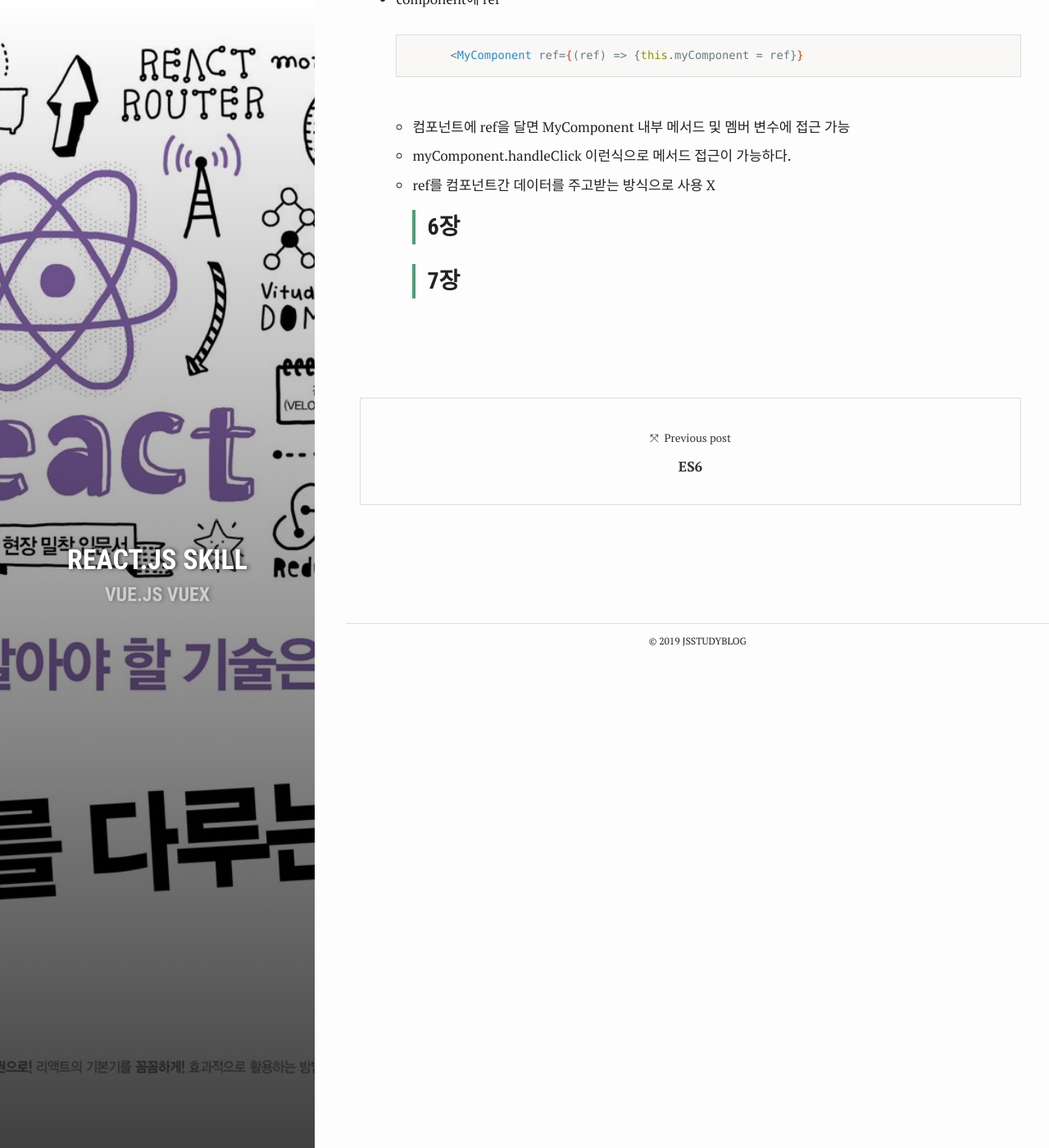
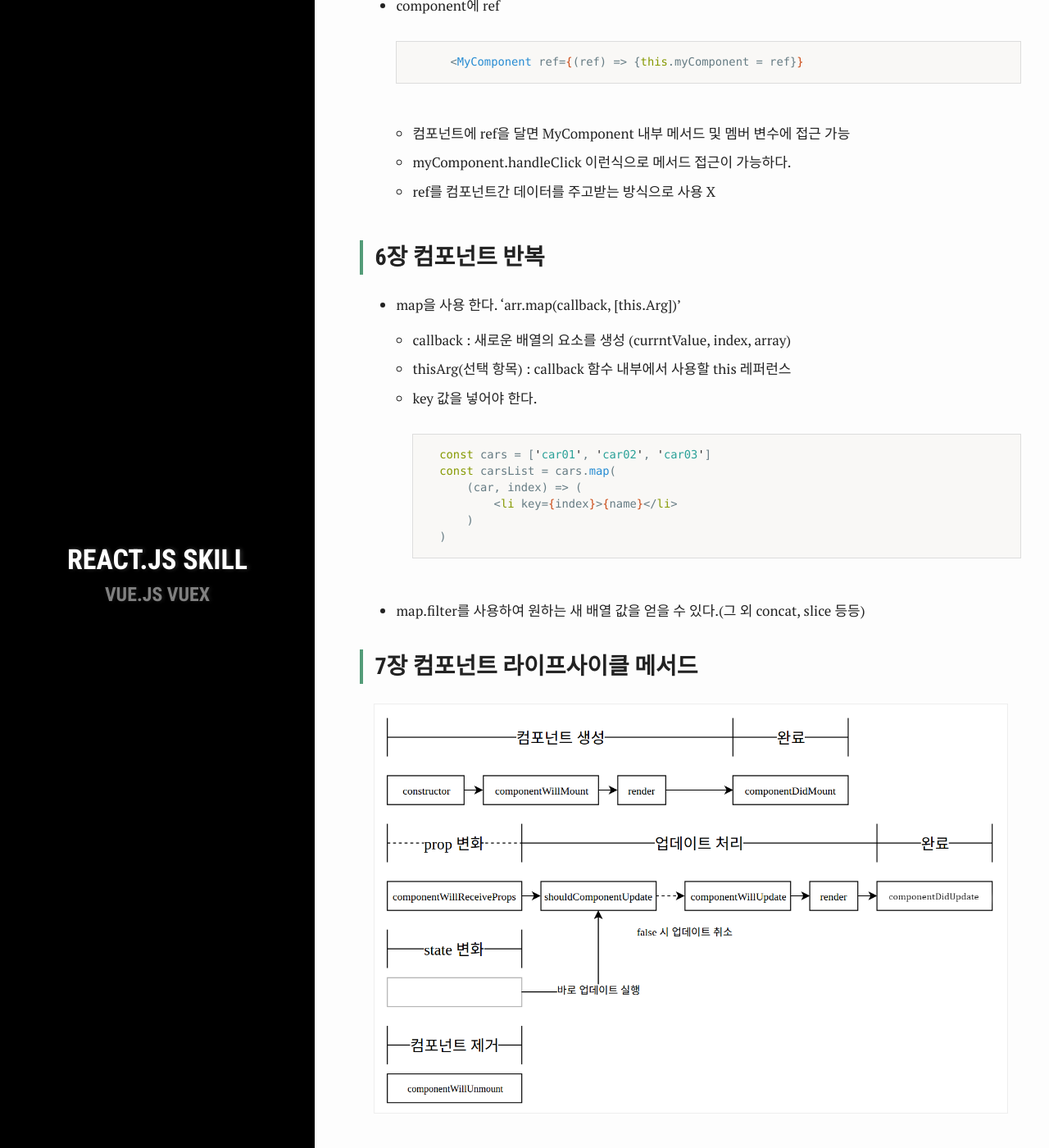
Before and after one commit to minsukong/jsStudyBlog, a Jekyll site: the page built from _posts/2019-03-30-reactSkill.md, in a window 1280 px wide and 1400 px high, scrolled down 4081 px. Shown: the whole window at 82% size. Built offline with Jekyll 4.4.1, drawn with Linux system fonts in a browser that asks for light colours; comment, search, counter and statistics services are not loaded.

Commit message:
2019.03.30-reactSkill

````diff
--- a/_posts/2019-03-30-reactSkill.md
+++ b/_posts/2019-03-30-reactSkill.md
@@ -117,6 +117,7 @@
     - component에 직접적으로 이벤트를 설정 할 수 없다.(DOM 요소에만 가능)
 - 이벤트 종류[react이벤트종류](http://facebook.github.io/react/docs/event.html)
 - SyntheticEvent는 웹 브라우저의 네이티브 이벤트를 감싸는 객체(html 이벤트를 다룰 때와 똑같이 사용.)
+
 #### 5장 ref: DOM에 이름 달기
 - 특징
     - 보통은 ref 없이 state의 값의 업데이트를 이용한다.
@@ -132,5 +133,21 @@
     - 컴포넌트에 ref을 달면 MyComponent 내부 메서드 및 멤버 변수에 접근 가능
     - myComponent.handleClick 이런식으로 메서드 접근이 가능하다.
     - ref를 컴포넌트간 데이터를 주고받는 방식으로 사용 X
-#### 6장
-#### 7장
+
+#### 6장 컴포넌트 반복
+- map을 사용 한다. 'arr.map(callback, [this.Arg])'
+    - callback : 새로운 배열의 요소를 생성 (currntValue, index, array)
+    - thisArg(선택 항목) : callback 함수 내부에서 사용할 this 레퍼런스
+    - key 값을 넣어야 한다.
+    ```jsx
+        const cars = ['car01', 'car02', 'car03']
+        const carsList = cars.map(
+            (car, index) => (
+                <li key={index}>{name}</li>
+            )
+        )
+    ```
+- map.filter를 사용하여 원하는 새 배열 값을 얻을 수 있다.(그 외 concat, slice 등등)
+
+#### 7장 컴포넌트 라이프사이클 메서드
+![react-lifeCycle](/jsStudyBlog/assets/images/post/react-life.png)
````
Also changed, not shown: assets/images/post/react-life.png (added), assets/images/post/react-skill.jpg (renamed from assets/images/react-skill.jpg), 1 other file.
